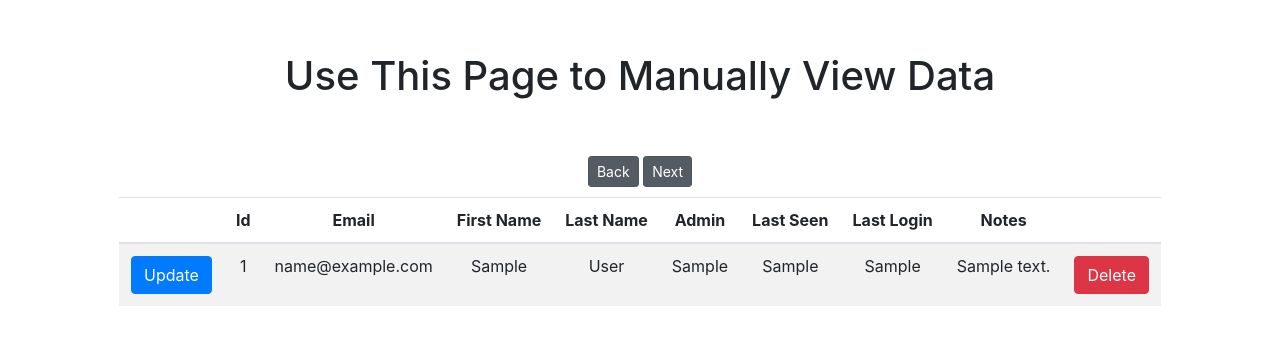
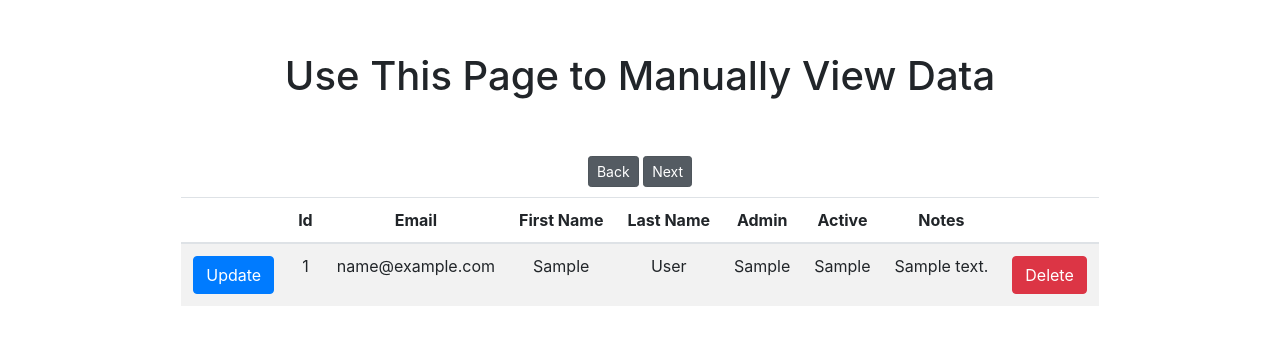
Before and after one commit to VirtualScope/ForumAdminScope, a PHP site: page /view.php in a window 1280 px wide. Shown: the part 56-401 px from the top of the page. Run offline with PHP 8.4, Linux system fonts and the light colour scheme; the visitor is signed in with stand-in values (Sample User, id 1); tables that the repository leaves empty or names only in its code hold one stand-in row (values such as "Sample post").

Commit message:
Most things working?? Adjust comments / misc

```diff
--- a/includes/database.inc.php
+++ b/includes/database.inc.php
@@ -35,7 +35,7 @@ Class Database { # Written from scratch, I copied over ~10-15% or so of the code
     function count_pages_comments($limit) # Note pages start at 1.
     {
         #$offset = ($page - 1) * $limit;
-        $sql = "SELECT COUNT(*) FROM `comments`";
+        $sql = "SELECT COUNT(*) FROM `comments` JOIN `users` ON users.user_id=comments.user_id";
         $result = $this->query($sql);
         $row = $result->fetch_assoc();
         $returnme = intval(ceil($row["COUNT(*)"] / $limit));
@@ -43,7 +43,7 @@ Class Database { # Written from scratch, I copied over ~10-15% or so of the code
     }
     function get_user_by_user_id($user_id)
     {
-        $sql = "SELECT user_id,fname,lname,email,`admin` FROM `users` WHERE user_id=$user_id ORDER BY last_log_in ASC";
+        $sql = "SELECT user_id,fname,lname,email,`admin` FROM `users` WHERE user_id=$user_id ORDER BY user_id ASC";
         return $this->query($sql);
     }
     function add_user($firstname, $lastname, $email, $pass, $admin, $active, $notes)
@@ -76,6 +76,11 @@ Class Database { # Written from scratch, I copied over ~10-15% or so of the code
         $sql = "DELETE FROM `users` WHERE user_id='$user_id'";
         return $this->query($sql);
     }
+    function delete_comment_by_id($id)
+    {
+        $sql = "DELETE FROM `comments` WHERE comment_id='$id'";
+        return $this->query($sql);
+    }
     private function query($sql){
         $me = $this->connection->query($sql);
         return $me;
@@ -83,7 +88,7 @@ Class Database { # Written from scratch, I copied over ~10-15% or so of the code
     # FROM ICS325 Class Start
     function check_credentials($inputEmail, $inputPassword) # Future TODO (outside of this class scope): Add additional checks to verify no two accounts use the same email!
     {
-        $sql = "SELECT * FROM `users` WHERE email='$inputEmail' AND admin=1"; # We only need one row, lets just hope there is never more than one row!
+        $sql = "SELECT * FROM `users` WHERE email='$inputEmail' AND admin=1 AND active=1"; # We only need one row, lets just hope there is never more than one row!
         $result = $this->query($sql);
         $row = $result->fetch_assoc();
         $hash = $row['pass'];
--- a/includes/header.inc.php
+++ b/includes/header.inc.php
@@ -45,7 +45,7 @@ if ($isLoggedIn):
         <li class="nav-item <?php if ($page === "insert") echo "active"?>">
           <a class="nav-link" href="insert.php">Insert User</a>
         </li>
-        <li class="nav-item <?php if ($page === "comment") echo "active"?>">
+        <li class="nav-item <?php if ($page === "comments") echo "active"?>">
           <a class="nav-link" href="comments.php">View Comments</a>
         </li>
 
--- a/insert.php
+++ b/insert.php
@@ -59,7 +59,7 @@ if (isset($_SESSION["error"]))
             <br>
             <select id="isAdmin" name="isAdmin" class="form-control" tab-index="-1">
                 <option value="0" selected>Normal User</option>
-                <option value="1">**Admin** (Danger! This grants the user priviledge to delete ANY class!)</option> <!--Intentionally dropdown to help prevent mistakes!-->
+                <option value="1">**Admin** (Danger!)</option> <!--Intentionally dropdown to help prevent mistakes!-->
             </select>
             <br>
             <div class="btn-group btn-group-toggle" data-toggle="buttons">
--- a/login_form.php
+++ b/login_form.php
@@ -12,7 +12,7 @@ if (isset($_POST['inputEmail']) && isset($_POST['inputPassword']))
   if ($result === null)
   {
     echo "<br><br><br>
-    <div class=\"alert alert-danger\" role=\"alert\">Invalid Password!</div>";
+    <div class=\"alert alert-danger\" role=\"alert\">Invalid Credentials!</div>";
   } else if ($result['success'] === true)
   {
     echo "<br><br><br><br><br>";
--- a/view.php
+++ b/view.php
@@ -60,8 +60,7 @@ href="<?php echo "./view.php?page=" . ($page + 1)?>">Next</a>
       <th scope="col">First Name</th>
       <th scope="col">Last Name</th>
       <th scope="col">Admin</th>
-      <th scope="col">Last Seen</th>
-      <th scope="col">Last Login</th>
+      <th scope="col">Active</th>
       <th scope="col">Notes</th>
 
       <th scope="col"></th>
@@ -79,7 +78,6 @@ href="<?php echo "./view.php?page=" . ($page + 1)?>">Next</a>
           <td> <?php echo $row['fname'] ?> </td>
           <td> <?php echo $row['lname'] ?> </td>
           <td> <?php echo $row['admin'] ?> </td>
-          <td> <?php echo $row['last_log_in'] ?> </td>
           <td> <?php echo $row['active'] ?> </td>
           <td> <?php echo $row['notes'] ?> </td>
 
```
Also changed, not shown: includes/delete_comment.inc.php (added, +8 -0 lines), update.php (+5 -3 lines).
